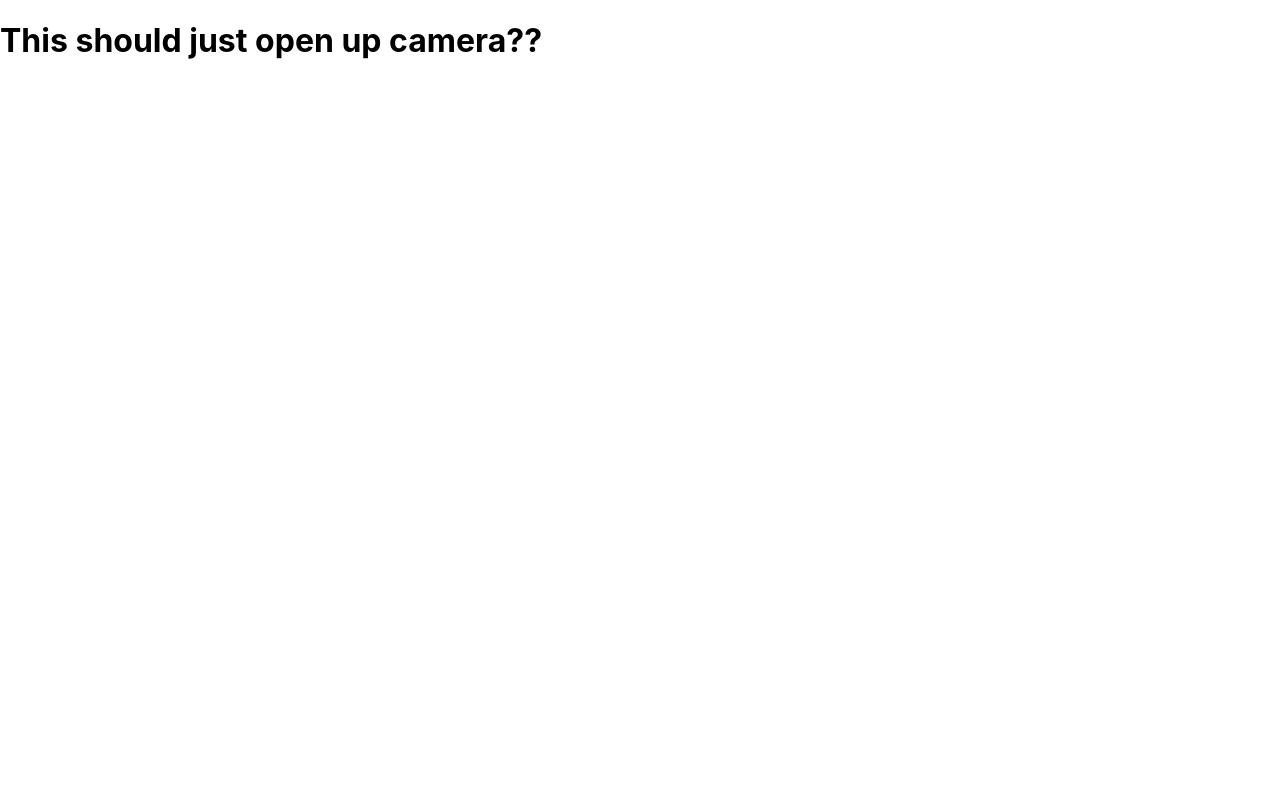
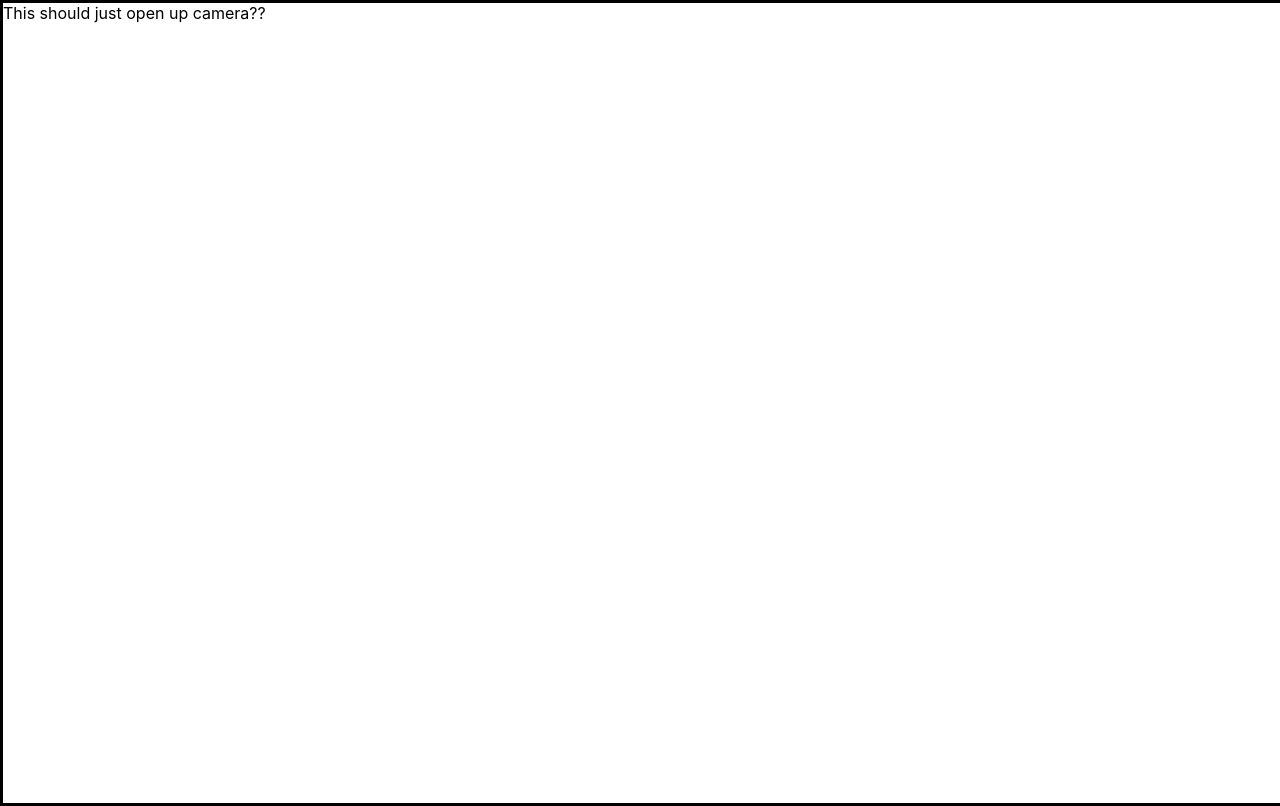
Before and after one commit to kWeech/UofCEngineeringNursingHackathon, a React (Create React App) app in the folder app/hackathon-app/: page /qr in a window 1280 px wide. Built offline with nearby package versions, Linux system fonts and the light colour scheme.

Commit message:
wrapped pages in Page

```diff
--- a/app/hackathon-app/src/components/Page.module.css
+++ b/app/hackathon-app/src/components/Page.module.css
@@ -1,4 +1,5 @@
 .page {
   height: 100vh;
   width: 100vw;
+  border: solid black;
 }
--- a/app/hackathon-app/src/pages/Flowsheets.js
+++ b/app/hackathon-app/src/pages/Flowsheets.js
@@ -1,3 +1,4 @@
+import Page from '../components/Page';
 export default function Flowsheets() {
-    return(<h1>THIS IS A FLOWSHEET</h1>)
+    return(<Page>THIS IS A FLOWSHEET</Page>)
 }
--- a/app/hackathon-app/src/pages/Home.js
+++ b/app/hackathon-app/src/pages/Home.js
@@ -1,8 +1,9 @@
 import { NavLink } from "react-router-dom";
+import Page from '../components/Page';
 
 export default function Home() {
   return (
-    <div>
+    <Page>
       <h1>THIS IS OUR HOME PAGE</h1>
       <NavLink to="/flowsheet">
         <button>FLOWSHEETS</button>
@@ -16,6 +17,6 @@ export default function Home() {
       <NavLink to="/patientlist">
         <button>PATIENTLIST</button>
       </NavLink>
-    </div>
+    </Page>
   );
 }
--- a/app/hackathon-app/src/pages/Login.js
+++ b/app/hackathon-app/src/pages/Login.js
@@ -1,12 +1,13 @@
 import { NavLink } from "react-router-dom";
+import Page from '../components/Page';
 
 export default function Login() {
   return (
-    <div>
+    <Page>
       <h1>HERE IS THE LOGIN PAGE</h1>
       <NavLink to="/home">
         <button>LOGIN</button>
       </NavLink>
-    </div>
+    </Page>
   );
 }
--- a/app/hackathon-app/src/pages/QR.js
+++ b/app/hackathon-app/src/pages/QR.js
@@ -1,3 +1,4 @@
+import Page from '../components/Page';
 export default function QR() {
-    return<h1>This should just open up camera??</h1>
+    return<Page>This should just open up camera??</Page>
 }
```
